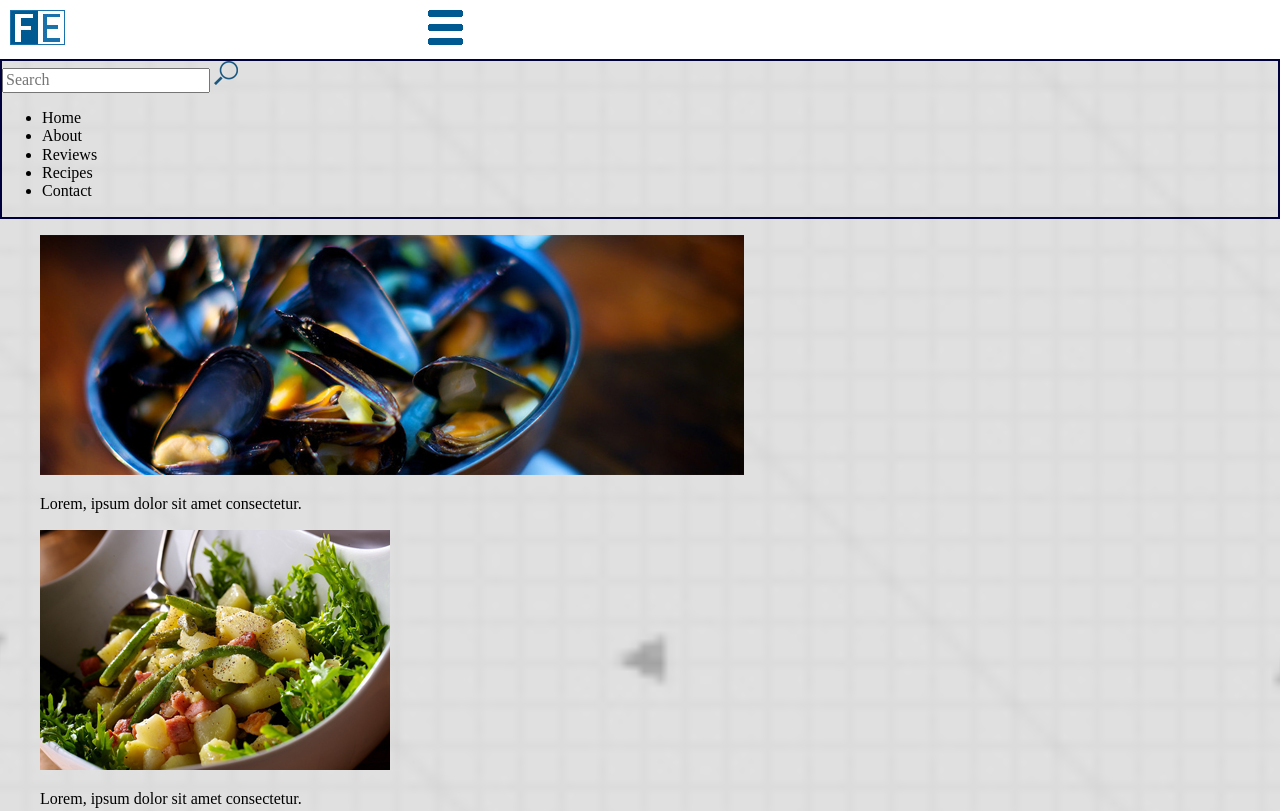
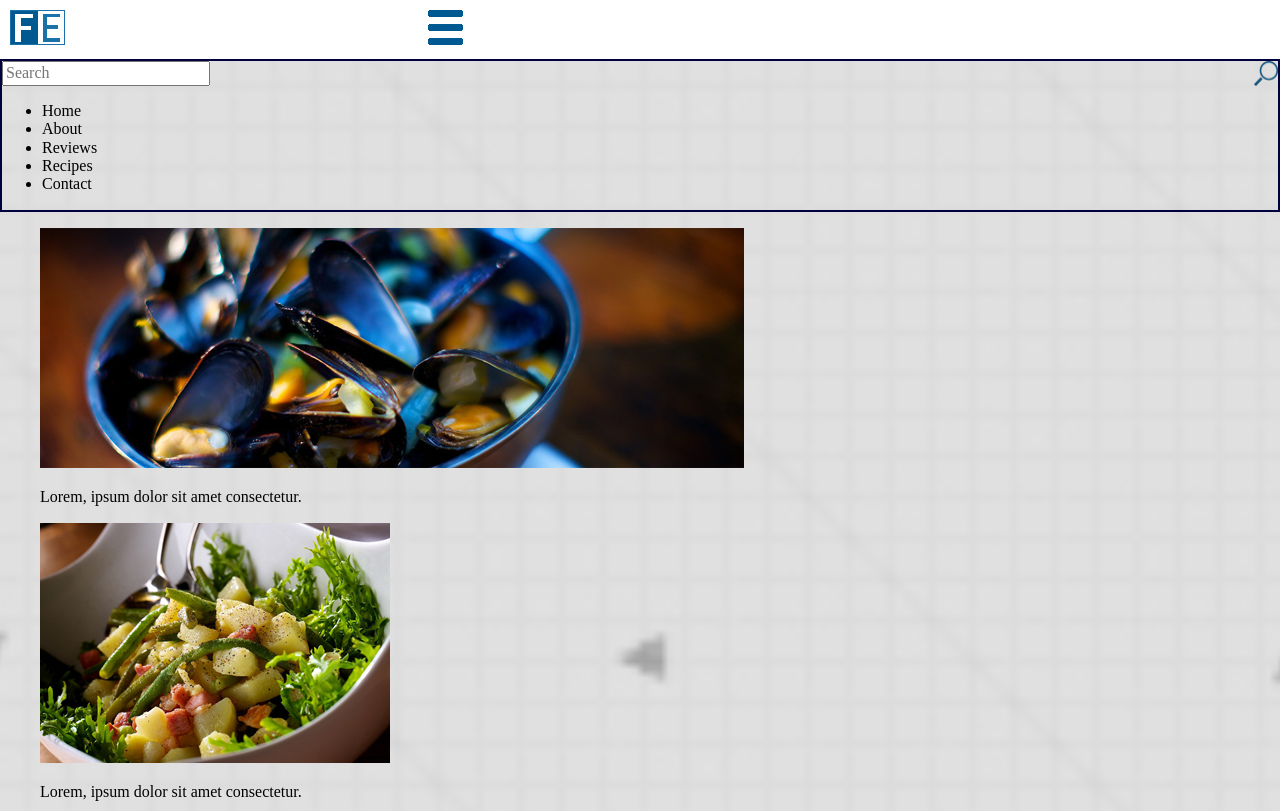
Before and after one commit to Elreyleon55/Fwd-project-2, a plain HTML site: page Index.html in a window 1280 px wide. Shown: the top 811 px of the page. Drawn offline with nearby package versions, Linux system fonts and the light colour scheme; files that its build step writes are made by us from their sources.

Commit message:
header things

```diff
--- a/Index.html
+++ b/Index.html
@@ -17,8 +17,10 @@
         <img src="images/menu.png" alt="A picture of our hamburger menu" />
       </div>
       <nav class="main-navigation-mobile-section">
-        <input type="text" name="search" placeholder="Search">
-        <img src="images/search.png" alt="A image of a magnifying glass" />
+        <div class="search-bar">
+          <input type="text" name="search" placeholder="Search">
+          <img src="images/search.png" alt="A image of a magnifying glass" />
+        </div>
 
         <ul>
           <li>Home</li>
--- a/scss/_header.scss
+++ b/scss/_header.scss
@@ -16,6 +16,11 @@
 
 .main-navigation-mobile-section {
   border: 2px solid rgb(0, 0, 61);
+
+  .search-bar {
+    display: flex;
+    justify-content: space-between;
+  }
 }
 
 
```
